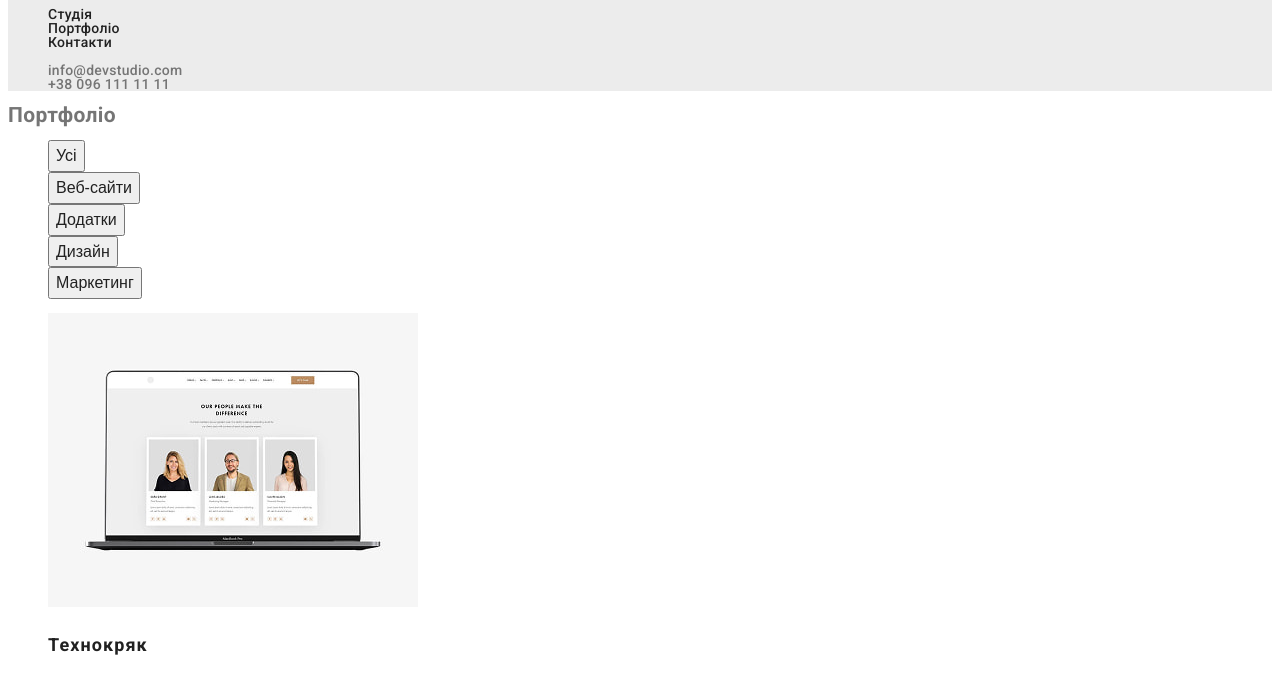
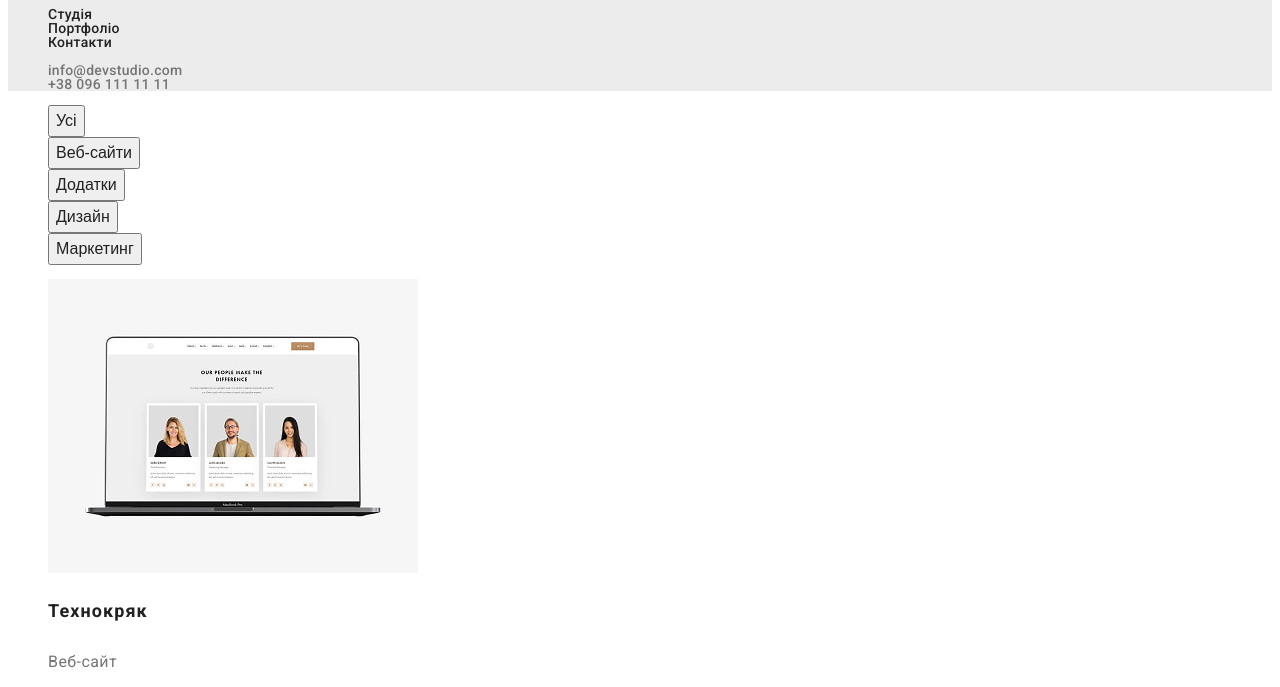
Before and after one commit to Sanches2519/hw-2, a plain HTML site: page portfolio.html in a window 1280 px wide. Shown: the part 33-720 px from the top of the page. Drawn offline with Linux system fonts and the light colour scheme.

Commit message:
Приховані заголовки

```diff
--- a/css/styles.css
+++ b/css/styles.css
@@ -14,7 +14,21 @@
   line-height: 100%;
   letter-spacing: 0.03em;
 }
-.list{
+
+.visually-hidden {
+  position: absolute;
+  width: 1px;
+  height: 1px;
+  margin: -1px;
+  border: 0;
+  padding: 0;
+
+  white-space: nowrap;
+  clip-path: inset(100%);
+  clip: rect(0 0 0 0);
+  overflow: hidden;
+}
+.list {
   list-style: none;
 }
 .title {
@@ -47,6 +61,7 @@
 .header-link:focus {
   color: var(--active-color);
 }
+
 .header-nav {
   color: var(--main-color-text);
 }
@@ -146,8 +161,8 @@
   letter-spacing: 0.06em;
   color: var(--main-color-title);
 }
-.project-text{
-font-size: 16px;
-line-height: 1.87;
-color: var(--main-color-text);
+.project-text {
+  font-size: 16px;
+  line-height: 1.87;
+  color: var(--main-color-text);
 }
--- a/portfolio.html
+++ b/portfolio.html
@@ -50,7 +50,7 @@
     </header>
     <main>
       <section>
-        <h2>Портфоліо</h2>
+        <h2 class="visually-hidden">Портфоліо</h2>
         <ul class="filters list">
           <li><button class="filters-btn" type="button">Усі</button></li>
           <li><button class="filters-btn" type="button">Веб-сайти</button></li>
```
Also changed, not shown: index.html (+1 -1 lines).
